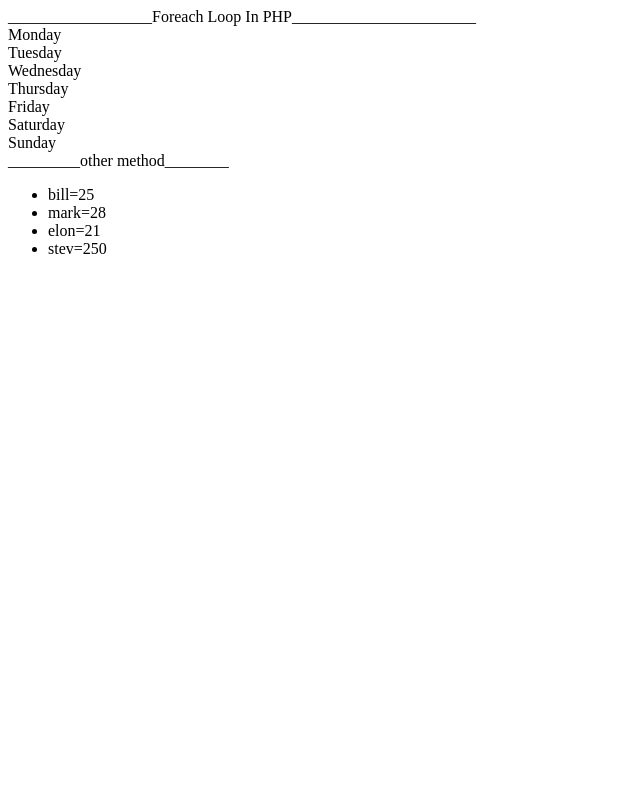
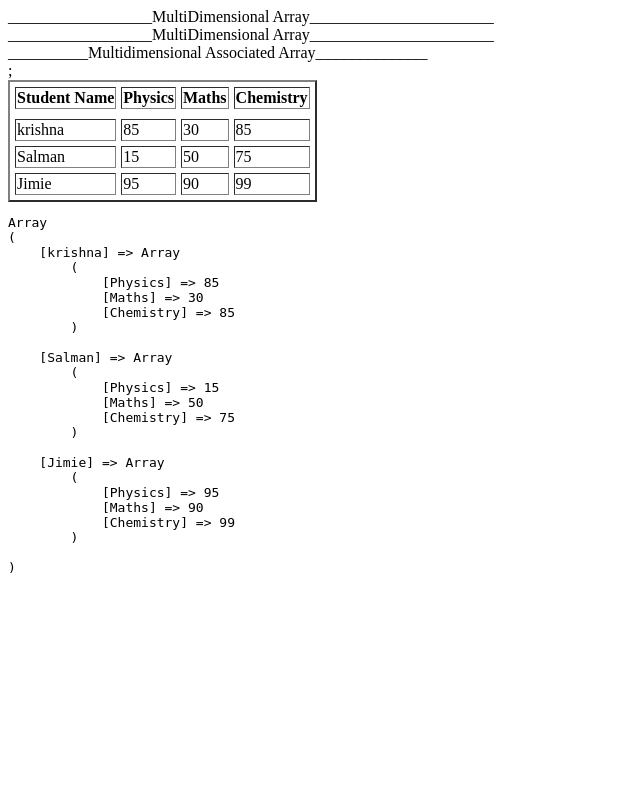
Before and after one commit to mehsudkhanaj/phpcourse, a PHP site: page /foreach.php in a window 1280 px wide. Shown: the top 786 px of the page, without its empty margins (0-640 px from the left). Run offline with PHP 8.4, Linux system fonts and the light colour scheme.

Commit message:
PHP Arrays

```diff
--- a/foreach.php
+++ b/foreach.php
@@ -1,22 +1,114 @@
 <?php
-echo "__________________Foreach Loop In PHP_______________________<br>";
+// echo "__________________Foreach Loop In PHP_______________________<br>";
 
 
-$weekday=["Monday", "Tuesday", "Wednesday","Thursday","Friday","Saturday","Sunday"];
-$appdev=[
-    "bill"=>25,
-    "mark"=>28,
-    "elon"=>21,
-    "stev"=>250,
+// $weekday=["Monday", "Tuesday", "Wednesday","Thursday","Friday","Saturday","Sunday"];
+// $appdev=[
+//     "bill"=>25,
+//     "mark"=>28,
+//     "elon"=>21,
+//     "stev"=>250,
+
+// ];
+// foreach($weekday as $wk){
+//     echo $wk ."<br>";
+// }
+// echo "_________other method________<br>";
+// echo "<ul>";
+// foreach($appdev as $key=> $app){
+//     echo "<li>".$key. "=" . $app."</li>";
+// }
+// echo "</ul>";
+echo "__________________MultiDimensional Array_______________________<br>";
+echo "__________________MultiDimensional Array_______________________<br>";
+
+// $emp=[
+//     [1,"Muhammad Jamshed","Manager",50000],
+//     [2,"shanza","HR",90000],
+//     [3,"Muhammad Ali","Team lead",150000],
+//     [4,"Muhammad Tariq","Developer",250000],
+
+// ];
+// echo $emp[0][0] . "<br>";
+// echo $emp[0][1] . "<br>";
+// echo $emp[0][2] . "<br>";
+// echo $emp[0][3] . "<br>";
+
+// echo "_________________________________________<br>";
+// for($row=0;$row<4;$row++){
+//     for ($col=0;$col<4;$col++){
+//         echo $emp[$row][$col]  ;
+//     }
+//     echo "<br/>";
+// }
+
+
+// echo "<pre>";
+// print_r($emp);
+// echo "</pre>";
+
+// echo "__________________For reach______________________<br>";
+// echo "<table border='2px' cellpadding='15px'>";
+// echo "<tr>
+// <th>Emp ID</th>
+// <th>Emp Name</th>
+// <th>Emp Designation</th>
+// <th>Salary</th>
+
+
+// </tr>";
+// foreach($emp as $v1){
+//     echo "<tr>";
+//     foreach($v1 as $v2){
+//         echo"<td>". $v2. "</td>";
+
+//     }
+//    echo "</tr>";
+// }
+// echo "</table>";
+echo "__________Multidimensional Associated Array______________<br>";
+
+$marks=[
+    "krishna"=>[
+        "Physics"=>85,
+        "Maths"=>30,
+        "Chemistry"=>85,],
+        "Salman"=>[
+            "Physics"=>15,
+        "Maths"=>50,
+        "Chemistry"=>75,
+
+        ],
+        "Jimie"=>[
+            "Physics"=>95,
+        "Maths"=>90,
+        "Chemistry"=>99,
+        ]
 
 ];
-foreach($weekday as $wk){
-    echo $wk ."<br>";
+echo "<table border='2px' cellspacing='5px'
+ <tr>
+    <th>Student Name</th>
+    <th>Physics</th>
+    <th>Maths</th>
+    <th>Chemistry</th><tr>;
+
+ ";
+foreach($marks as $key => $v1){
+    echo "<tr>
+    <td>$key</td>";
+
+
+    foreach($v1 as $v2){
+        echo "<td> $v2  </td>";
+    }
+    echo  "</tr>";
 }
-echo "_________other method________<br>";
-echo "<ul>";
-foreach($appdev as $key=> $app){
-    echo "<li>".$key. "=" . $app."</li>";
-}
-echo "</ul>";
+echo "</table>";
+
+
+echo "<pre>";
+print_r($marks);
+echo "</pre>";
+
 ?>
```
